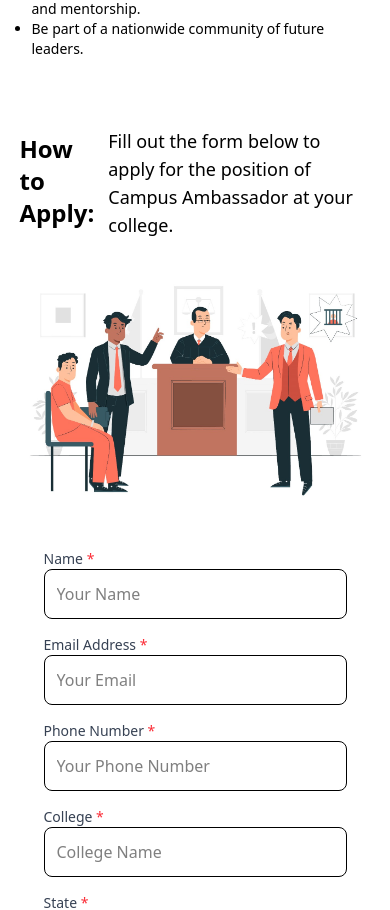
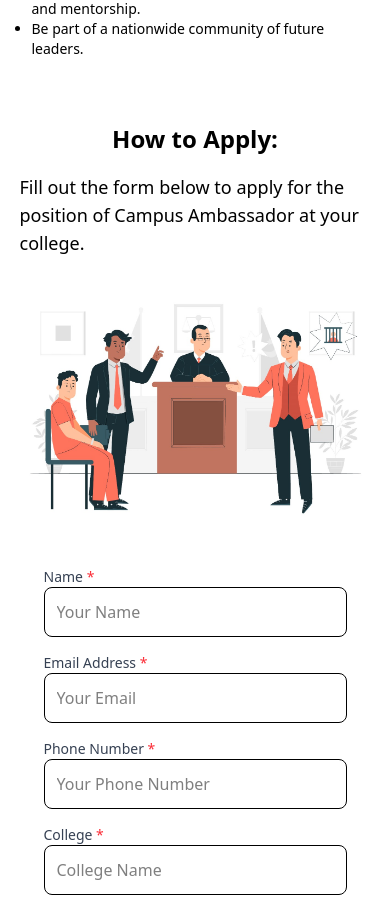
Before and after one commit to JtinPGoswami/education, a React (Vite) app: page / in a window 390 px wide. Shown: the part 3641-4551 px from the top of the page. Built offline with nearby package versions, Linux system fonts and the light colour scheme.

Commit message:
Enhance layout responsiveness in Campus Ambassador, ExpertsCard, and Footer components

```diff
--- a/src/components/CampusAmbassador.jsx
+++ b/src/components/CampusAmbassador.jsx
@@ -85,7 +85,7 @@ const CampusAmbassador = () => {
           </ul>
         </div>
       </div>
-      <div className="flex justify-start items-center gap-3.5 mb-8  w-full">
+      <div className="flex md:flex-row flex-col justify-start items-center gap-3.5 mb-8  w-full">
         <h3 className=" text-2xl font-bold ">How to Apply:</h3>
         <p className="text-wrap text-lg pt-1">
           Fill out the form below to apply for the position of Campus Ambassador
--- a/src/components/ExpertsCard.jsx
+++ b/src/components/ExpertsCard.jsx
@@ -40,7 +40,7 @@ const ExpertsCard = () => {
   ];
 
   return (
-    <div className="bg-gray-100 flex items-center mb-6">
+    <div className="bg-gray-100 flex items-center pb-6">
       <div className="w-full mx-auto md:px-4 md:py-4 px-8 grid grid-cols-1 md:grid-cols-2 lg:grid-cols-4 gap-6">
         {profiles.map((profile, index) => (
           <div
--- a/src/components/Footer.jsx
+++ b/src/components/Footer.jsx
@@ -4,7 +4,7 @@ import { Link } from "react-router-dom";
 
 const Footer = () => {
   return (
-    <footer className="bg-gray-100 text-gray-700 py-8 px-32">
+    <footer className="bg-gray-100 text-gray-700 py-8 md:px-32 px-4 pt-10">
       <div className="container mx-auto px-4 flex flex-col md:flex-row md:justify-between gap-8">
         {/* Left Section */}
         <div className="md:w-1/3">
@@ -65,7 +65,7 @@ const Footer = () => {
             </div>
 
             {/* Our Services */}
-            <div className="w-2/3">
+            <div className="md:w-2/3">
               <h3 className="text-lg font-semibold mb-4">Our Services</h3>
               <ul className="space-y-2">
                 <li>
```
